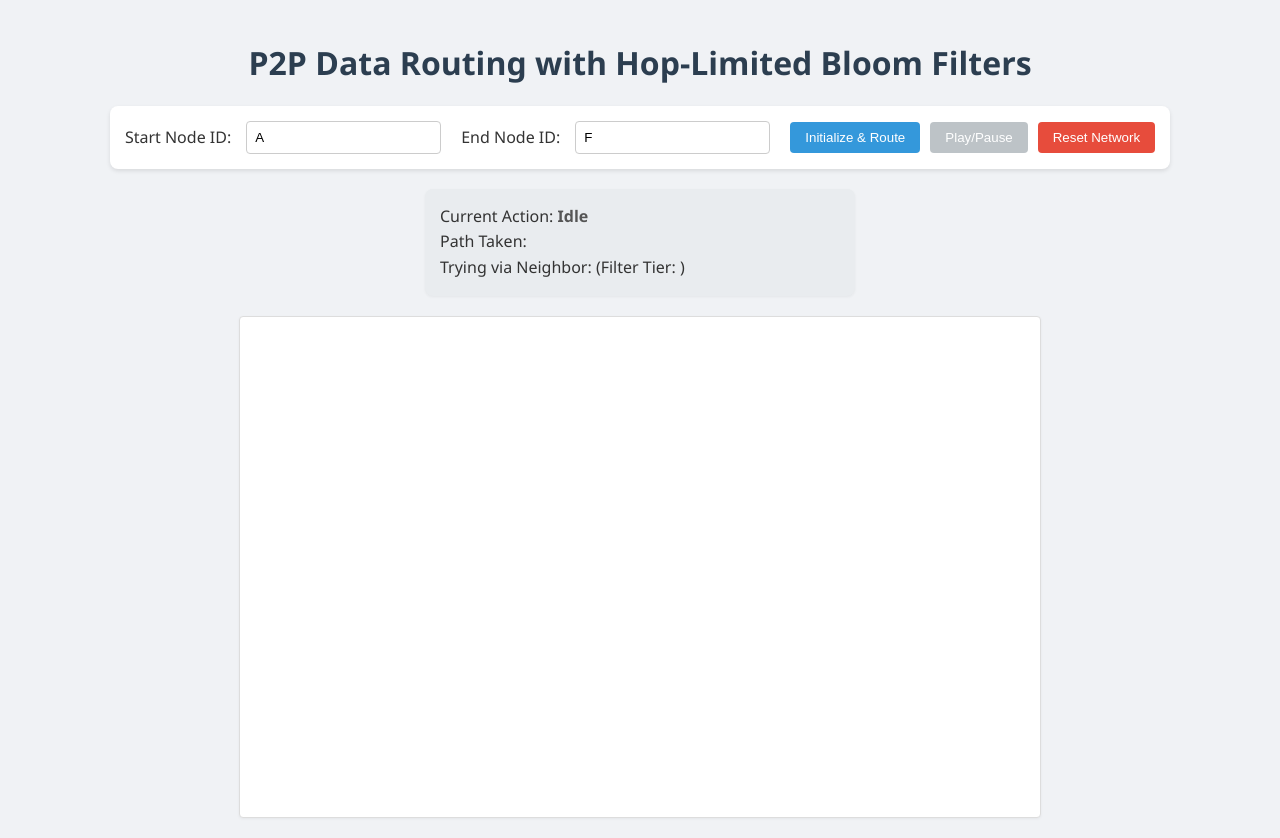
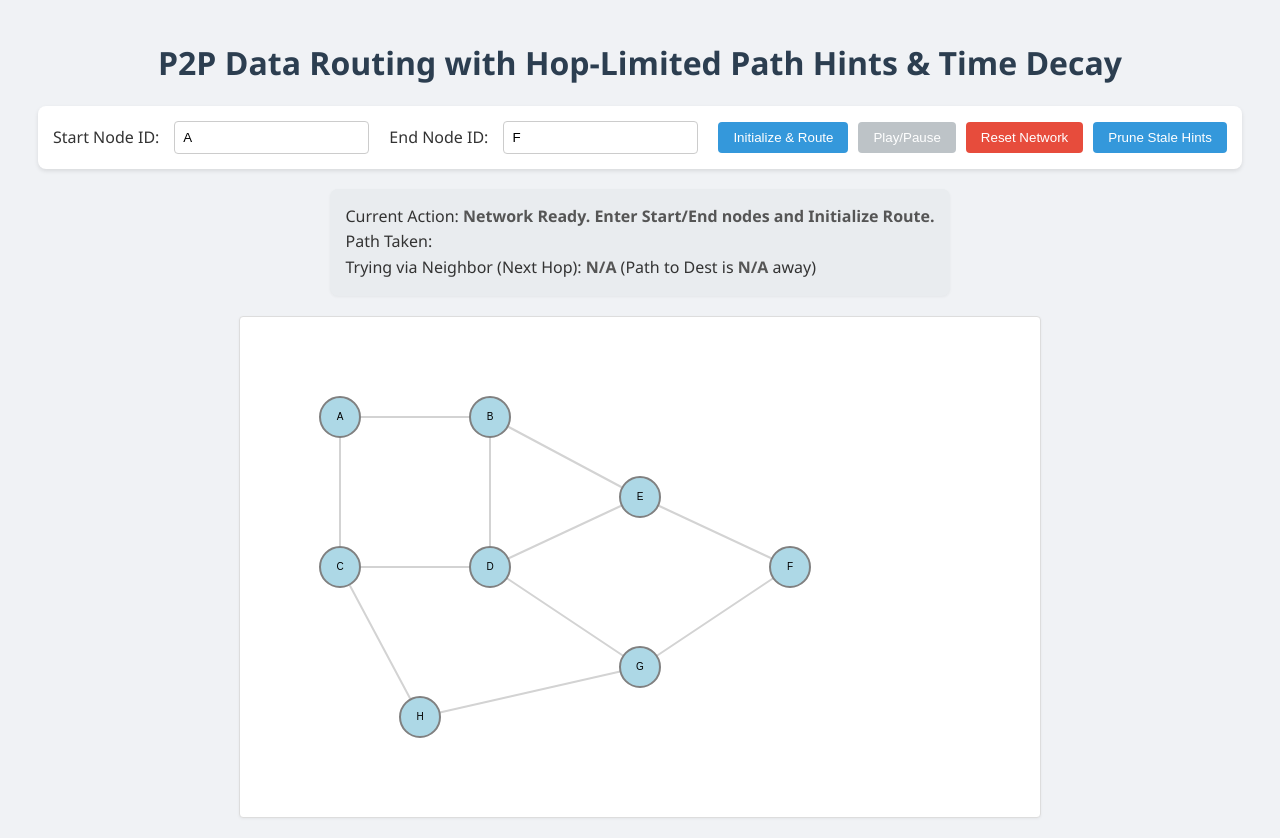
Before and after one commit to Shoto-Todoroki-plusUltra/uni-stuff2, a website with bundled scripts: page index.html in a window 1280 px wide. Built offline with nearby package versions, Linux system fonts and the light colour scheme.

Commit message:
Add files via upload

```diff
--- a/index.html
+++ b/index.html
@@ -1,13 +1,13 @@
 <!DOCTYPE html>
 <html lang="en">
 <head>
-  <meta charset="UTF-8">
-  <meta name="viewport" content="width=device-width, initial-scale=1.0">
-    <title>P2P Bloom Filter Routing</title>
+    <meta charset="UTF-8">
+    <meta name="viewport" content="width=device-width, initial-scale=1.0">
+    <title>P2P Bloom Filter Routing with Path Hints & Decay</title>
     <link rel="stylesheet" href="style.css">
 </head>
 <body>
-    <h1>P2P Data Routing with Hop-Limited Bloom Filters</h1>
+    <h1>P2P Data Routing with Hop-Limited Path Hints & Time Decay</h1>
     <div class="controls">
         <label for="startNode">Start Node ID:</label>
         <input type="text" id="startNode" value="A">
@@ -16,11 +16,11 @@
         <button id="initRouteButton">Initialize & Route</button>
         <button id="playPauseButton" disabled>Play/Pause</button>
         <button id="resetButton">Reset Network</button>
-    </div>
+        <button id="pruneButton">Prune Stale Hints</button> </div>
     <div id="infoPanel">
         Current Action: <span id="currentAction">Idle</span><br>
         Path Taken: <span id="pathTaken"></span><br>
-        Trying via Neighbor: <span id="tryingNeighbor"></span> (Filter Tier: <span id="filterTier"></span>)
+        Trying via Neighbor (Next Hop): <span id="tryingNeighbor"></span> (Path to Dest is <span id="filterTier"></span> away)
     </div>
     <canvas id="networkCanvas"></canvas>
     <script type="module" src="dist/main.js"></script> </body>
```
